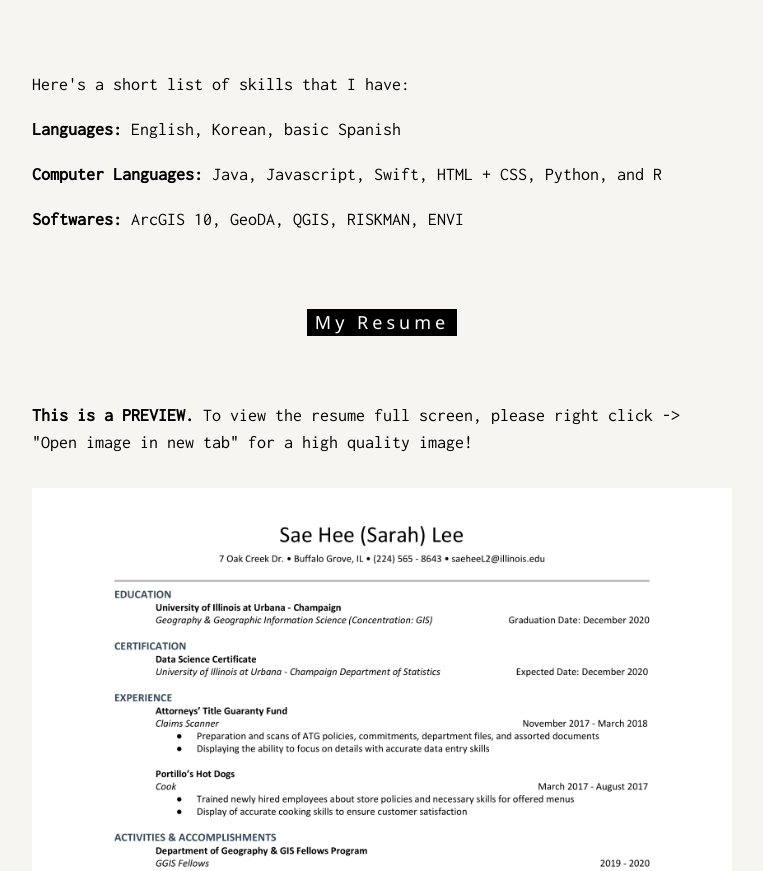
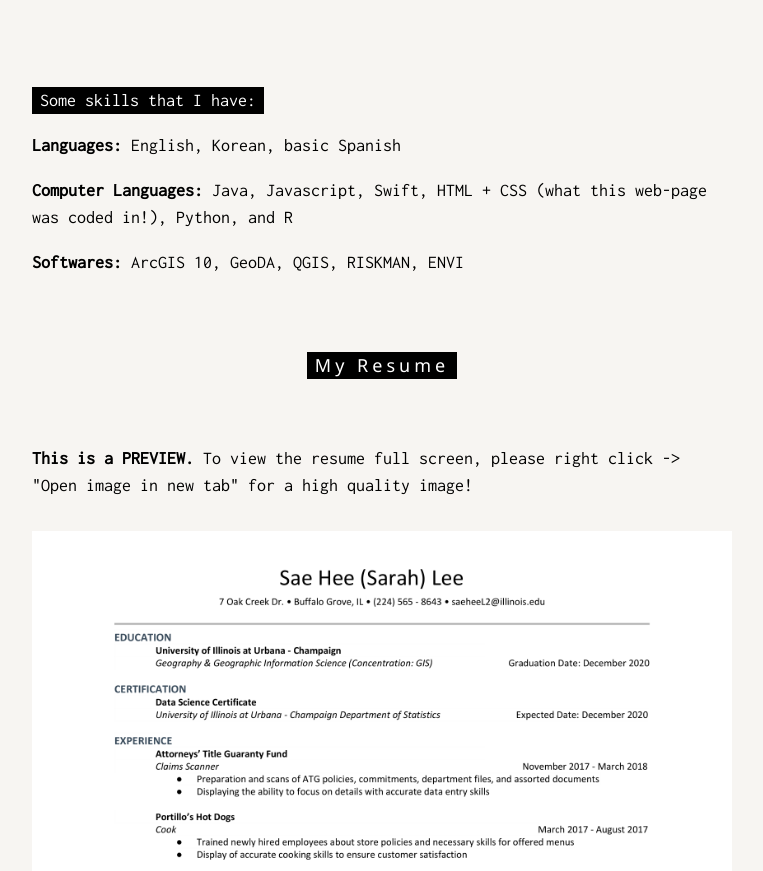
Before and after one commit to slee7246/SarahLeeWebsite, a plain HTML site: page index.html in a window 1280 px wide. Shown: the part 1161-2032 px from the top of the page, without its empty margins (258-1021 px from the left). Drawn offline with nearby package versions, Linux system fonts and the light colour scheme.

Commit message:
Update index.html

```diff
--- a/index.html
+++ b/index.html
@@ -71,17 +71,18 @@ body, html {
 
     <div class="w3-panel w3-leftbar w3-light-grey">
       <p><i>"A person who never made a mistake never tried anything new".</i></p>
-      <p>-Albert Einstein-</p><br>
+      <p>-Albert Einstein-</p>
+    </div>
+    <br>
       </br>
-    </div>
         <p>I am junior @ University of Illnois - Urbana Champaign majoring in Geography & GIS, concentrating in GIS. I come from a CS background, so I have good amount of knowledge in programming on top of GGIS. Because of my interest in spatial analysis and data science, I am also working towards a Data Science Certificate from the Department of Statistics here @ UIUC.</p>
         <p>
     <p> +I'll be graduating a semester early (Graduation Date: Dec. 2020).</p>
     <br>
   </br>
-  <p> Here's a short list of skills that I have: </p>
+  <p><span class="w3-tag">Some skills that I have:</span></p>
     <p><strong>Languages:</strong> English, Korean, basic Spanish</p>
-    <p><strong>Computer Languages:</strong> Java, Javascript, Swift, HTML + CSS, Python, and R</p>
+    <p><strong>Computer Languages:</strong> Java, Javascript, Swift, HTML + CSS (what this web-page was coded in!), Python, and R</p>
     <p><strong>Softwares:</strong> ArcGIS 10, GeoDA, QGIS, RISKMAN, ENVI </p>
   </div>
 </div>
```
